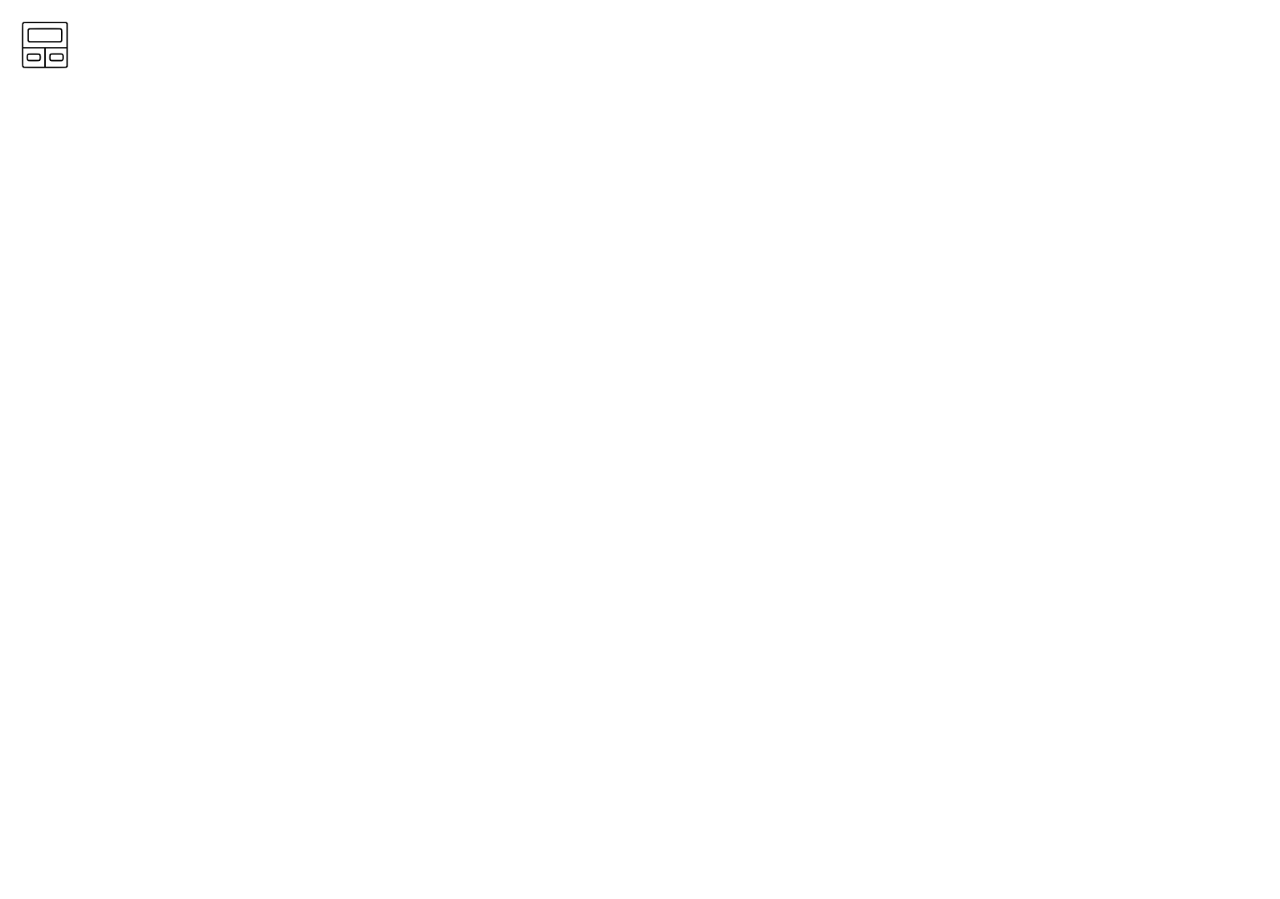
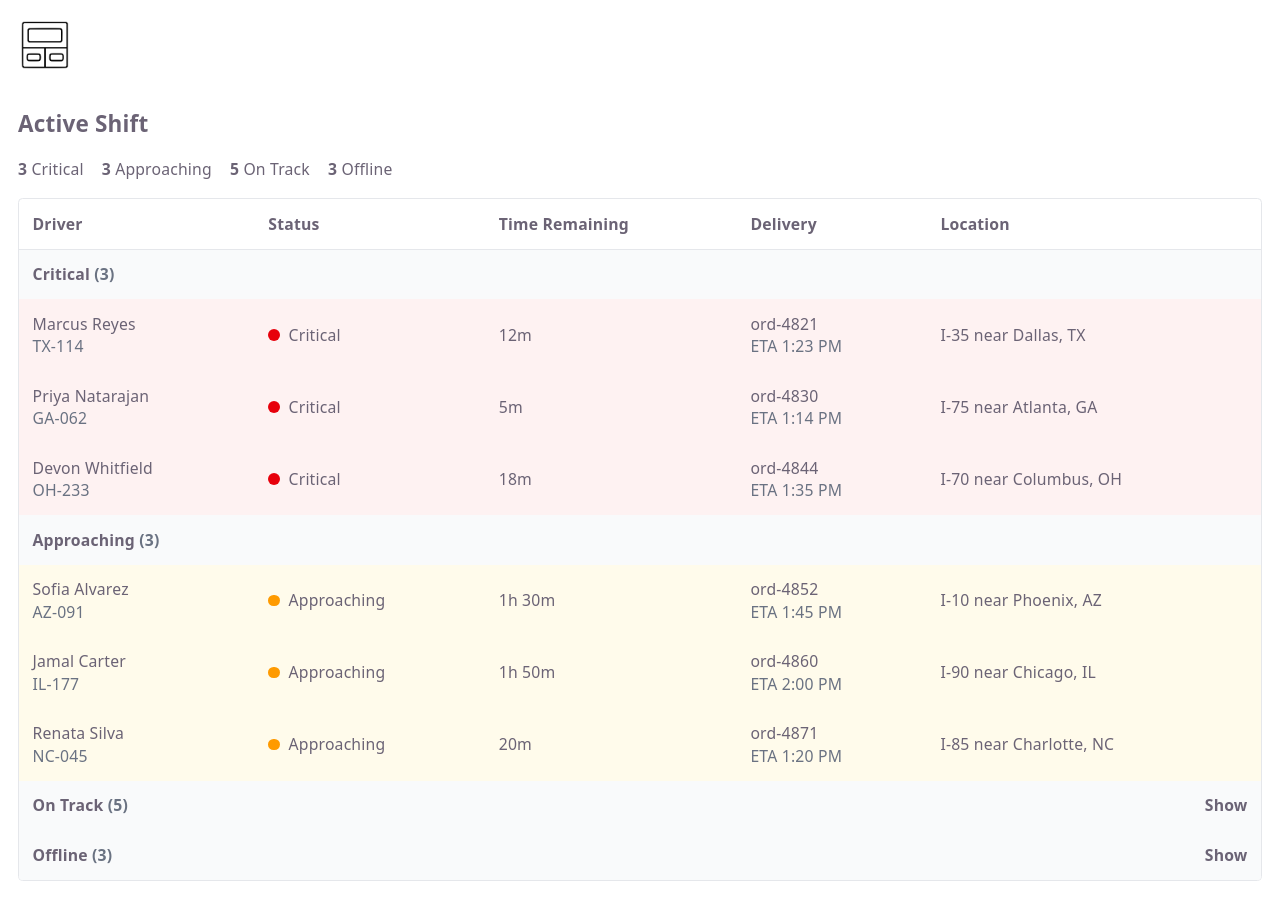
Before and after one commit to charlottemoche/fleet-toast, a React (Vite) app: page / in a window 1280 px wide. Before the commit the page ends 800 px from the top, so only its background shows below. Built offline with nearby package versions, Linux system fonts and the light colour scheme.

Commit message:
feat: render active shift dashboard

```diff
--- a/src/App.jsx
+++ b/src/App.jsx
@@ -1,3 +1,5 @@
+import { Dashboard } from './components/dashboard/Dashboard.jsx'
+
 export default function App() {
   return (
     <>
@@ -14,6 +16,7 @@ export default function App() {
           </li>
         </ul>
       </nav>
+      <Dashboard />
     </>
   )
 }
--- /dev/null
+++ b/src/components/dashboard/AlertSummary.jsx
@@ -0,0 +1,21 @@
+import { getSectionLabel, sectionOrder } from '../../data/alertConfig.js'
+
+// sectionOrder is urgency-sorted, so the first section is the one that
+// deserves an assertive screen-reader announcement when its count changes.
+const mostUrgentSection = sectionOrder[0]
+
+export function AlertSummary({ driversBySection }) {
+  return (
+    <div className="flex flex-wrap gap-4 text-sm">
+      {sectionOrder.map((section) => (
+        <span
+          key={section}
+          aria-live={section === mostUrgentSection ? 'assertive' : undefined}
+        >
+          <strong>{driversBySection.get(section).length}</strong>{' '}
+          {getSectionLabel(section)}
+        </span>
+      ))}
+    </div>
+  )
+}
--- /dev/null
+++ b/src/components/dashboard/Dashboard.jsx
@@ -0,0 +1,78 @@
+import { useMemo } from 'react'
+import {
+  alertConfig,
+  getSectionLabel,
+  getTierById,
+  isSectionAlwaysExpanded,
+  sectionOrder,
+} from '../../data/alertConfig.js'
+import { mockDrivers } from '../../data/mockDrivers.js'
+import { useClockTick } from '../../hooks/useClockTick.js'
+import { getDriverStatus } from '../../utils/hos.js'
+import { AlertSummary } from './AlertSummary.jsx'
+import { DriverSection } from './DriverSection.jsx'
+
+const TICK_INTERVAL_MS = 30_000
+
+// Runs getDriverStatus directly (not the useDriverStatus hook) since this
+// groups the whole driver list in one pass — hooks can't be called in a loop.
+function groupDriversBySection(drivers, now) {
+  const driversBySection = new Map(sectionOrder.map((section) => [section, []]))
+
+  for (const driver of drivers) {
+    const { tierId } = getDriverStatus(driver, now, alertConfig)
+    const section = getTierById(tierId).section
+    driversBySection.get(section).push(driver)
+  }
+
+  return driversBySection
+}
+
+export function Dashboard() {
+  const now = useClockTick(TICK_INTERVAL_MS)
+
+  const driversBySection = useMemo(
+    () => groupDriversBySection(mockDrivers, now),
+    [now],
+  )
+
+  return (
+    <main className="mx-auto max-w-6xl p-4">
+      <h1 className="mb-4 text-xl font-semibold">Active Shift</h1>
+      <AlertSummary driversBySection={driversBySection} />
+      <div className="mt-4 overflow-x-auto rounded border border-gray-200 dark:border-gray-800">
+        <table className="w-full min-w-[720px] text-left text-sm">
+          <thead>
+            <tr className="border-b border-gray-200 dark:border-gray-800">
+              <th scope="col" className="p-3">
+                Driver
+              </th>
+              <th scope="col" className="p-3">
+                Status
+              </th>
+              <th scope="col" className="p-3">
+                Time Remaining
+              </th>
+              <th scope="col" className="p-3">
+                Delivery
+              </th>
+              <th scope="col" className="p-3">
+                Location
+              </th>
+            </tr>
+          </thead>
+          {sectionOrder.map((section) => (
+            <DriverSection
+              key={section}
+              label={getSectionLabel(section)}
+              alwaysExpanded={isSectionAlwaysExpanded(section)}
+              drivers={driversBySection.get(section)}
+              now={now}
+              onSelectDriver={() => {}} // wired to the drill-in next commit
+            />
+          ))}
+        </table>
+      </div>
+    </main>
+  )
+}
--- a/src/data/alertConfig.js
+++ b/src/data/alertConfig.js
@@ -51,3 +51,16 @@ const allTiers = [...alertTiers, offlineTier]
 export function getTierById(tierId) {
   return allTiers.find((tier) => tier.id === tierId)
 }
+
+// A section's label/expanded behavior is derived from whichever tiers
+// belong to it, rather than assumed from the tier id, so a section stays
+// correct even if a future tier addition splits it into more than one tier.
+export function getSectionLabel(sectionId) {
+  return allTiers.find((tier) => tier.section === sectionId)?.label
+}
+
+export function isSectionAlwaysExpanded(sectionId) {
+  return allTiers.some(
+    (tier) => tier.section === sectionId && tier.alwaysExpanded,
+  )
+}
```
